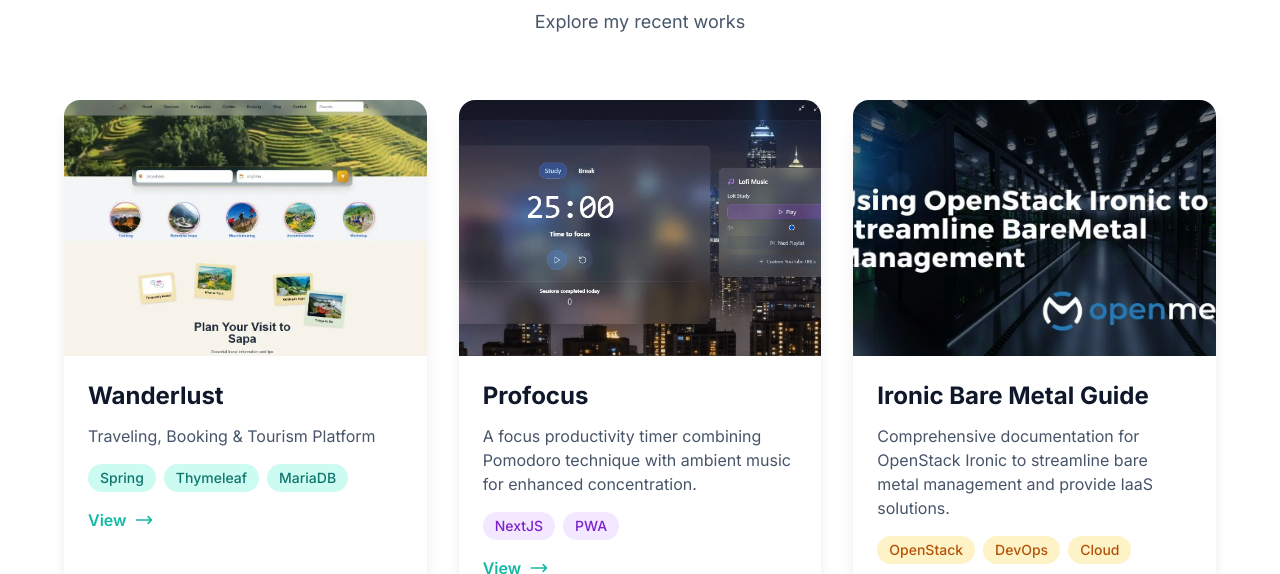
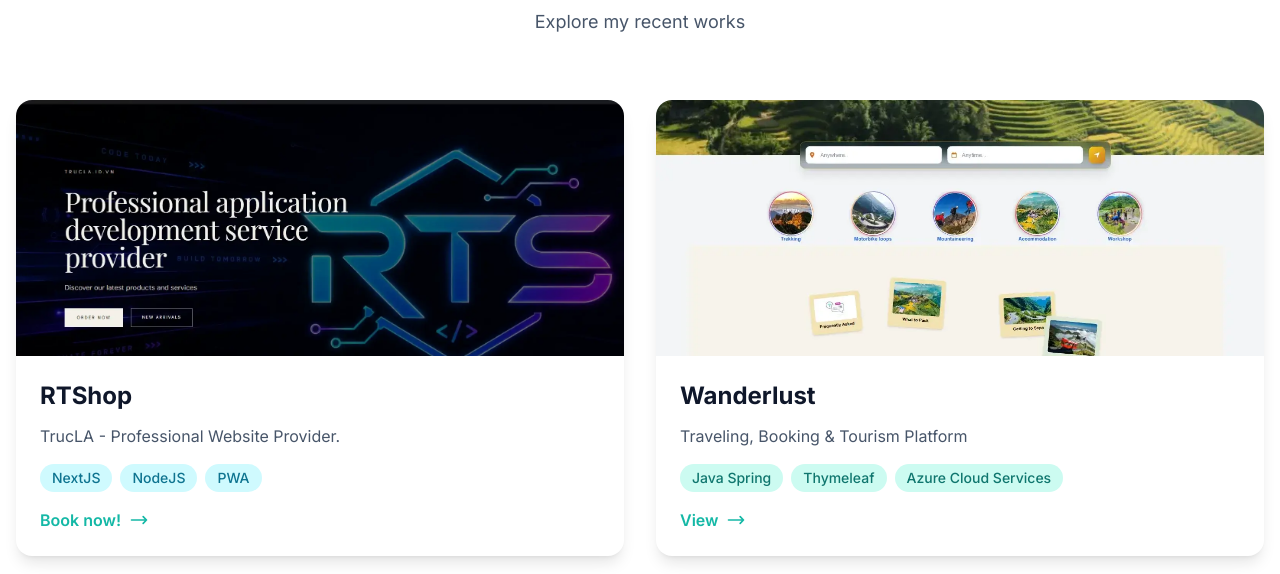
Before and after one commit to Hunter1202/portfolio, a website: page index.html in a window 1280 px wide. Shown: the part 936-1510 px from the top of the page. Drawn offline with Linux system fonts and the light colour scheme.

Commit message:
update index.html

```diff
--- a/index.html
+++ b/index.html
@@ -1,5 +1,5 @@
 <!DOCTYPE html>
-<html lang="en" class="scroll-smooth">
+<html lang="en" role="main" class="scroll-smooth">
 <head>
     <title>TrucLA | Portfolio and Contact</title>
     <meta charset="UTF-8"/>
@@ -12,11 +12,11 @@
     <meta property="og:description" content="Visit Trúc Lã's portfolio to explore projects on web development. Contact for collaborations." />
     <meta property="og:type" content="website" />
     <meta property="og:url" content="https://trucla.id.vn/">
-    <meta property="og:image" content="dist/img/trucla.jpg" />
+    <meta property="og:image" content="dist/img/rts.webp" />
     <meta name="robots" content="index,follow">
     <link rel="canonical" href="https://trucla.id.vn/">
-    <link href="/dist/css/tailwind.css" rel="stylesheet" />
-    <link href="tailwind.css" rel="stylesheet" />
+    <!-- <link href="/dist/css/tailwind.css" rel="stylesheet"/> -->
+    <link href="tailwind.css" rel="stylesheet"/>
     <link href="/dist/img/trucla.png" rel="shortcut icon"/>
     <!-- <script src="https://cdn.tailwindcss.com"></script> -->
     <script type="application/ld+json">
@@ -506,7 +506,7 @@
             <div class="w-full lg:w-1/2 px-4">
                 <div class="relative">
                     <div class="relative z-10 mx-auto max-w-md lg:max-w-lg float-animation">
-                        <img src="/dist/img/truc.webp" alt="TrucLA" id="img1" class="image active w-full rounded-2xl shadow-2xl"/>
+                        <img src="/dist/img/truc.webp" width="512" height="512" alt="TrucLA" id="img1" class="image active w-full rounded-2xl shadow-2xl"/>
 <!--                        <img src="https://via.placeholder.com/400x500/06b6d4/ffffff?text=Developer" alt="Developer" id="img2" class="image hidden absolute top-0 left-0 w-full rounded-2xl shadow-2xl"/>-->
                     </div>
 
@@ -533,8 +533,30 @@
         </div>
 
         <!-- Projects Grid -->
-        <div class="grid grid-cols-1 md:grid-cols-3 gap-8 max-w-6xl mx-auto">
+        <div class="grid grid-cols-1 md:grid-cols-2 gap-8 max-w-5xl mx-auto">
             <!-- Project 1 -->
+            <div class="project-card bg-white dark:bg-slate-800 rounded-2xl overflow-hidden shadow-lg fade-in-up">
+                <div class="overflow-hidden">
+                    <img src="dist/img/rts.webp" alt="RTShop" class="w-full h-64 object-cover"/>
+                </div>
+                <div class="p-6">
+                    <h3 class="text-2xl font-bold text-slate-900 dark:text-white mb-3">RTShop</h3>
+                    <p class="text-slate-600 dark:text-slate-400 mb-4">TrucLA - Professional Website Provider.</p>
+                    <div class="flex flex-wrap gap-2 mb-4">
+                        <span class="px-3 py-1 bg-cyan-100 dark:bg-cyan-900/30 text-cyan-700 dark:text-cyan-400 rounded-full text-sm font-medium">NextJS</span>
+                        <span class="px-3 py-1 bg-cyan-100 dark:bg-cyan-900/30 text-cyan-700 dark:text-cyan-400 rounded-full text-sm font-medium">NodeJS</span>
+                        <span class="px-3 py-1 bg-cyan-100 dark:bg-cyan-900/30 text-cyan-700 dark:text-cyan-400 rounded-full text-sm font-medium">PWA</span>
+                    </div>
+                    <a href="https://rts.trucla.id.vn" class="inline-flex items-center text-teal-500 hover:text-teal-600 font-semibold transition-colors duration-300">
+                        Book now!
+                        <svg class="w-5 h-5 ml-2" fill="none" stroke="currentColor" viewBox="0 0 24 24">
+                            <path stroke-linecap="round" stroke-linejoin="round" stroke-width="2" d="M17 8l4 4m0 0l-4 4m4-4H3"/>
+                        </svg>
+                    </a>
+                </div>
+            </div>
+
+            <!-- Project 2 -->
             <div class="project-card bg-white dark:bg-slate-800 rounded-2xl overflow-hidden shadow-lg fade-in-up">
                 <div class="overflow-hidden">
                     <img src="dist/img/wanderlust.webp" alt="Wanderlust" class="w-full h-64 object-cover"/>
@@ -543,9 +565,9 @@
                     <h3 class="text-2xl font-bold text-slate-900 dark:text-white mb-3">Wanderlust</h3>
                     <p class="text-slate-600 dark:text-slate-400 mb-4">Traveling, Booking & Tourism Platform</p>
                     <div class="flex flex-wrap gap-2 mb-4">
-                        <span class="px-3 py-1 bg-teal-100 dark:bg-teal-900/30 text-teal-700 dark:text-teal-400 rounded-full text-sm font-medium">Spring</span>
+                        <span class="px-3 py-1 bg-teal-100 dark:bg-teal-900/30 text-teal-700 dark:text-teal-400 rounded-full text-sm font-medium">Java Spring</span>
                         <span class="px-3 py-1 bg-teal-100 dark:bg-teal-900/30 text-teal-700 dark:text-teal-400 rounded-full text-sm font-medium">Thymeleaf</span>
-                        <span class="px-3 py-1 bg-teal-100 dark:bg-teal-900/30 text-teal-700 dark:text-teal-400 rounded-full text-sm font-medium">MariaDB</span>
+                        <span class="px-3 py-1 bg-teal-100 dark:bg-teal-900/30 text-teal-700 dark:text-teal-400 rounded-full text-sm font-medium">Azure Cloud Services</span>
                     </div>
                     <a href="https://wanderlust.io.vn" class="inline-flex items-center text-teal-500 hover:text-teal-600 font-semibold transition-colors duration-300">
                         View
@@ -555,28 +577,6 @@
                     </a>
                 </div>
             </div>
-
-            <!-- Project 2 -->
-            <!-- <div class="project-card bg-white dark:bg-slate-800 rounded-2xl overflow-hidden shadow-lg fade-in-up">
-                <div class="overflow-hidden">
-                    <img src="dist/img/note.webp" alt="Note" class="w-full h-64 object-cover"/>
-                </div>
-                <div class="p-6">
-                    <h3 class="text-2xl font-bold text-slate-900 dark:text-white mb-3">Note</h3>
-                    <p class="text-slate-600 dark:text-slate-400 mb-4">A place to organize your thoughts.</p>
-                    <div class="flex flex-wrap gap-2 mb-4">
-                        <span class="px-3 py-1 bg-cyan-100 dark:bg-cyan-900/30 text-cyan-700 dark:text-cyan-400 rounded-full text-sm font-medium">ReactJS</span>
-                        <span class="px-3 py-1 bg-cyan-100 dark:bg-cyan-900/30 text-cyan-700 dark:text-cyan-400 rounded-full text-sm font-medium">Supabase</span>
-                        <span class="px-3 py-1 bg-cyan-100 dark:bg-cyan-900/30 text-cyan-700 dark:text-cyan-400 rounded-full text-sm font-medium">Tailwind</span>
-                    </div>
-                    <a href="https://note.trucla.id.vn" class="inline-flex items-center text-teal-500 hover:text-teal-600 font-semibold transition-colors duration-300">
-                        View
-                        <svg class="w-5 h-5 ml-2" fill="none" stroke="currentColor" viewBox="0 0 24 24">
-                            <path stroke-linecap="round" stroke-linejoin="round" stroke-width="2" d="M17 8l4 4m0 0l-4 4m4-4H3"/>
-                        </svg>
-                    </a>
-                </div>
-            </div> -->
 
             <!-- Project 3 -->
             <div class="project-card bg-white dark:bg-slate-800 rounded-2xl overflow-hidden shadow-lg fade-in-up">
@@ -588,7 +588,7 @@
                     <p class="text-slate-600 dark:text-slate-400 mb-4">A focus productivity timer combining Pomodoro technique with ambient music for enhanced concentration.</p>
                     <div class="flex flex-wrap gap-2 mb-4">
                         <span class="px-3 py-1 bg-purple-100 dark:bg-purple-900/30 text-purple-700 dark:text-purple-400 rounded-full text-sm font-medium">NextJS</span>
-<!--                        <span class="px-3 py-1 bg-purple-100 dark:bg-purple-900/30 text-purple-700 dark:text-purple-400 rounded-full text-sm font-medium">Vercel</span>-->
+                        <span class="px-3 py-1 bg-purple-100 dark:bg-purple-900/30 text-purple-700 dark:text-purple-400 rounded-full text-sm font-medium">Vercel</span>
                         <span class="px-3 py-1 bg-purple-100 dark:bg-purple-900/30 text-purple-700 dark:text-purple-400 rounded-full text-sm font-medium">PWA</span>
                     </div>
                     <a href="https://profocus.trucla.id.vn/" class="inline-flex items-center text-teal-500 hover:text-teal-600 font-semibold transition-colors duration-300">
```
